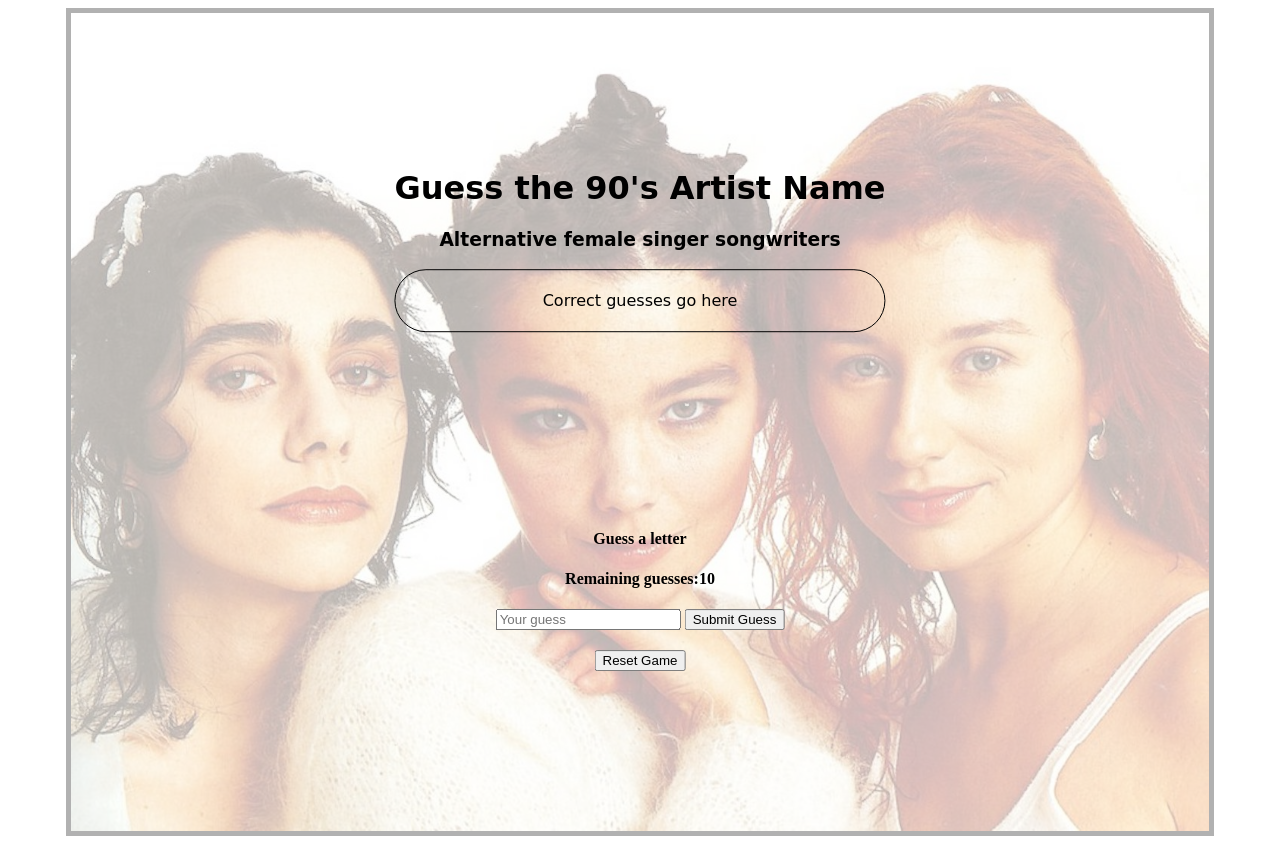
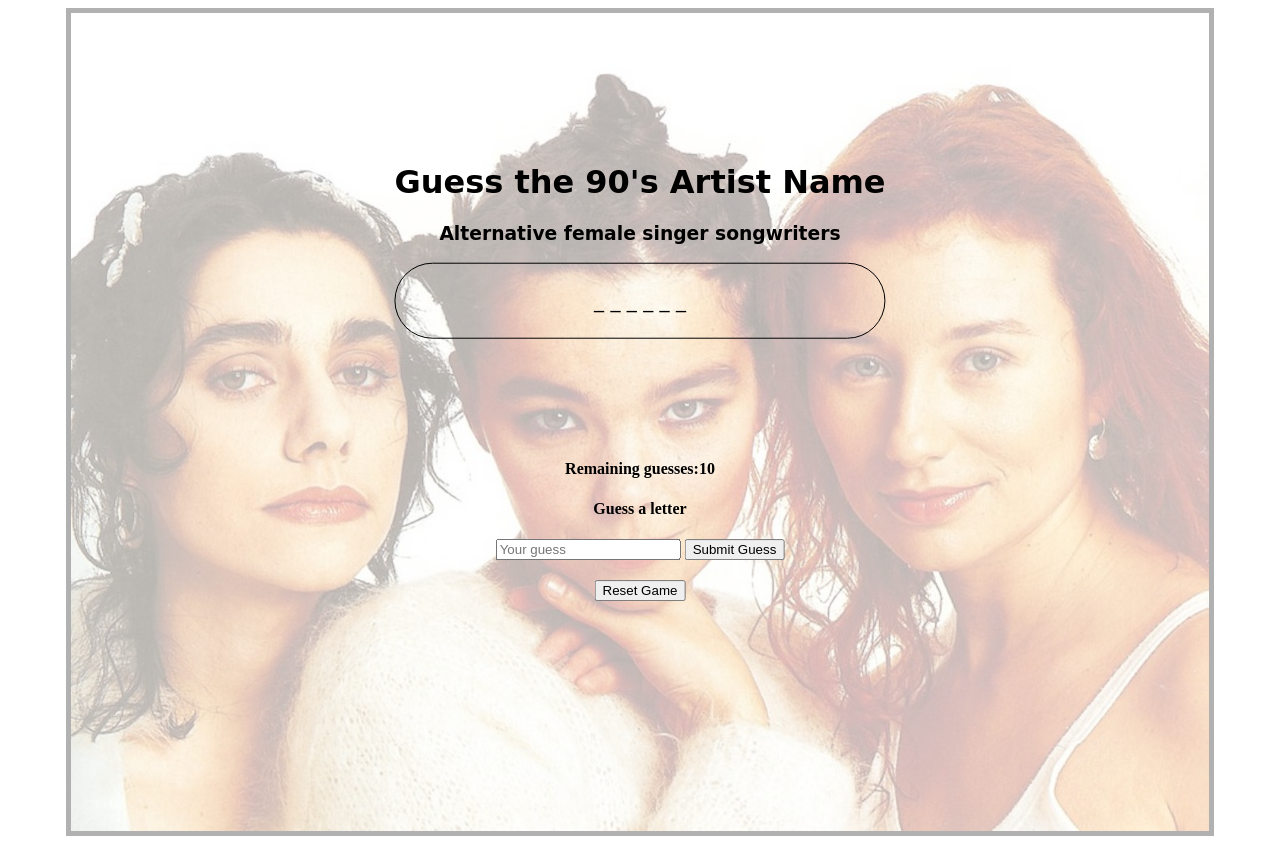
Before and after one commit to Kaleb2515/Project-One, a plain HTML site: page index.html in a window 1280 px wide. Drawn offline with Linux system fonts and the light colour scheme; a web font is replaced by a local one.

Commit message:
trying to add underscores but wont work

```diff
--- a/css/main.css
+++ b/css/main.css
@@ -21,13 +21,13 @@ img {
 .guess {
     text-align: center;
     position: absolute;
-    top: 75%;
+    top: 65%;
     left: 50%;
     transform: translate(-50%, -50%);
 }
 
 .reset {
-    padding: 20px;
+    padding: 10px;
 }
 
 .body {
@@ -43,3 +43,7 @@ img {
     padding: 5px;
 
 }
+
+p {
+    font-size: 20px;
+}
--- a/index.html
+++ b/index.html
@@ -17,21 +17,22 @@
             <h1>Guess the 90's Artist Name</h1>
             <h3>Alternative female singer songwriters</h3>
             <div class="correctGuess" id="answerField">
-                <p>Correct guesses go here</p>
+                <p>_ _ _ _ _ _</p>
             </div>
     </div>
 
 
         <div class="guess">
+            <h4>Remaining guesses:<span id="remGuesses">10</span></h4>
             <h4>Guess a letter</h4>
-            <h4>Remaining guesses:<span id="maxWrong">10</span></h4>
 
                 <input type="text" placeholder="Your guess" id="guess">
 
             <button type="button" id="subBtn" onclick="send()">Submit Guess</button>
-            <div class="reset" id="reset">
+            <div class="reset" id="reset"></div>
             <button type="button" id="resetBtn">Reset Game</button>
             </div>
+
         </div>
 
     </div>
--- a/js/main.js
+++ b/js/main.js
@@ -1,5 +1,7 @@
 /*----- constants -----*/
-const possibleLetters = "ABCDEFGHIJKLMNOPQRSTUVWXYZ";
+
+// const possibleLetters = "ABCDEFGHIJKLMNOPQRSTUVWXYZ";
+
 const possibleArtists = [
   "Tori Amos",
   "Bork",
@@ -15,23 +17,35 @@ const possibleArtists = [
 
 const guess = document.querySelector("#guess");
 
-const randomLetters =
-  possibleLetters[Math.floor(Math.random() * possibleLetters.length)];
-const randomLetter = "";
-let displayText = guess
+// const randomLetters =
+//   possibleLetters[Math.floor(Math.random() * possibleLetters.length)];
+
 
 /*----- app's state (variables) -----*/
 let playerGuess,
 correctAnswer,
 maxWrong = 10,
-submittedGuess = null;
+submittedGuess = null,
+underScores = []
 
 let state = {
     playerGuess,
     correctAnswer,
     maxWrong,
     submittedGuess,
+    underScores,
 };
+
+
+
+let genUnderscores = function () {
+    for (let i = 0; i < possibleArtists.length; i++) {
+        underScores.push('_');
+    }
+    return underScores
+}
+
+console.log(underScores)
 
 /*----- cached element references -----*/
 /*----- event listeners -----*/
@@ -41,10 +55,28 @@ let state = {
 /*----- functions -----*/
 function gameInit() {}
 
+
 function randomArtist() {
   answer = possibleArtists[Math.floor(Math.random() * possibleArtists.length)];
-  console.log(answer);
+  console.log(answer)
 }
+
+randomArtist();
+
+
+function send() {
+    console.log(guess.value)
+}
+
+
+
+
+
+
+
+
+
+
 
 // document.getElementById('subBtn').innerHTML = "";
 // document.getElementById('maxWrong').innerHTML = maxWrong;
@@ -54,11 +86,4 @@ function randomArtist() {
 // let input = document.getElementById('guess');
 
 
-function send() {
-    console.log(guess.value)
-}
-
-randomArtist();
-
-console.log(randomLetters);
-console.log(randomArtist);
+// console.log(randomLetters);
```
